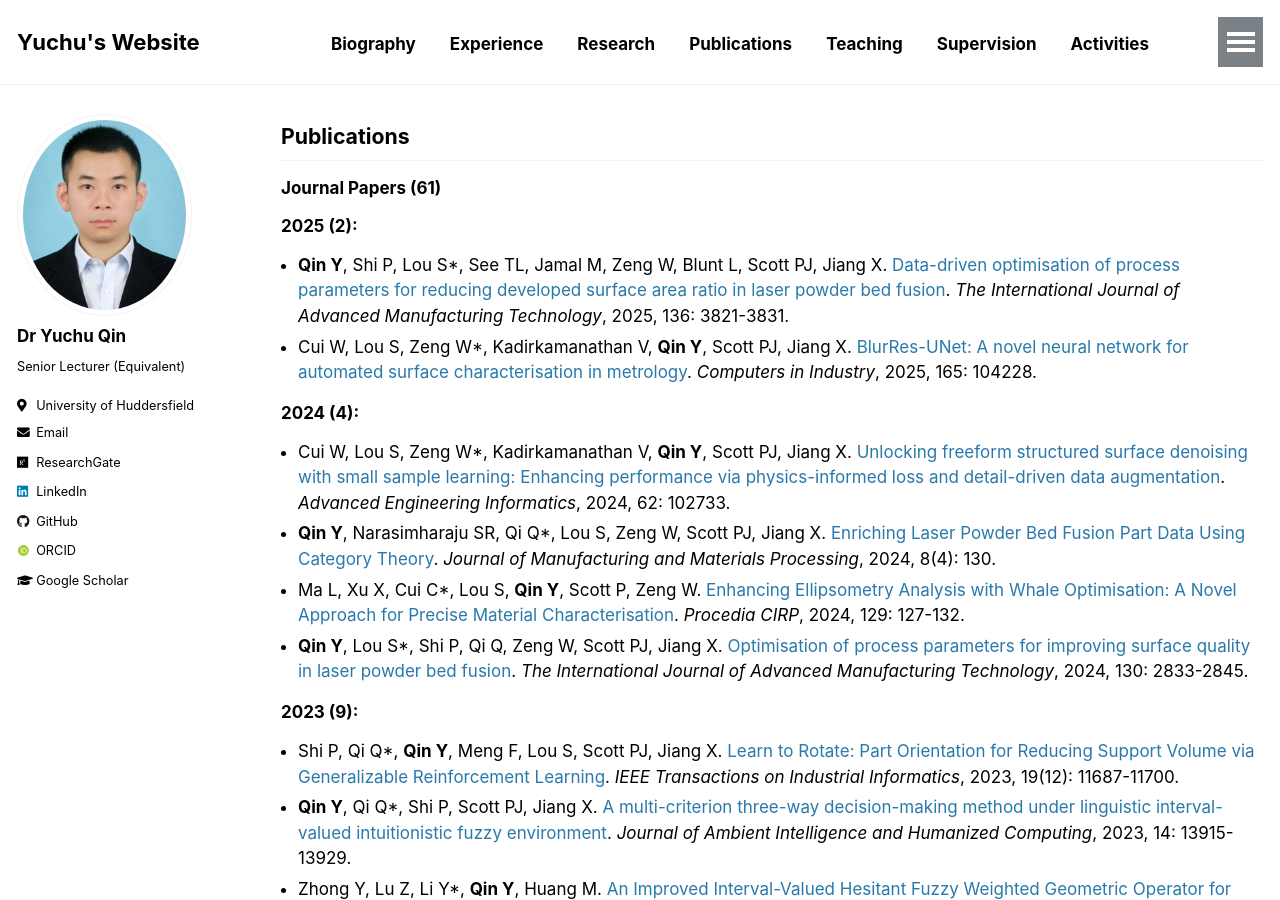
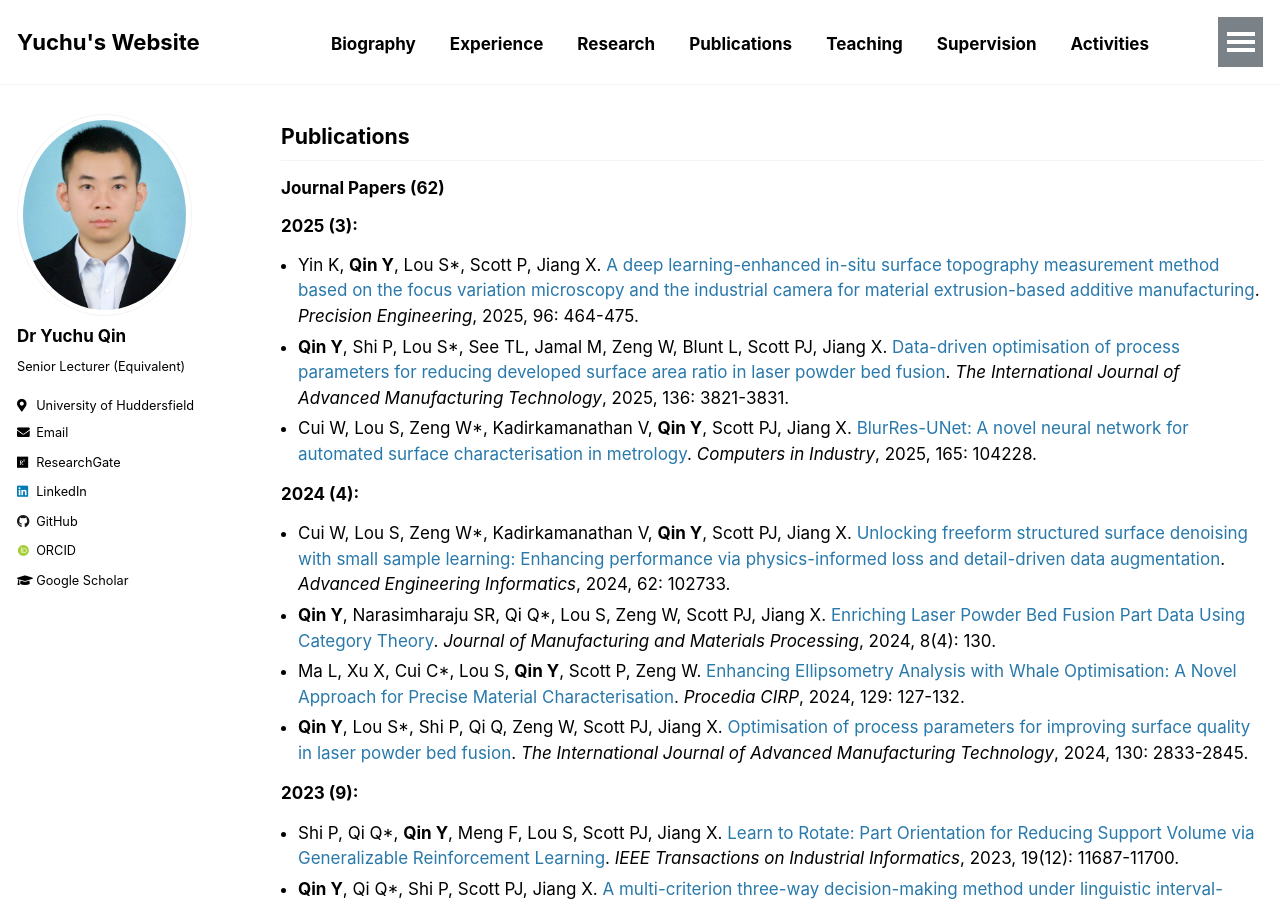
Before and after one commit to yuchu-qin/yuchu-qin.github.io, a Jekyll site: the page built from _pages/publications.md, in a window 1280 px wide and 900 px high. Built offline with Jekyll 4.4.1, drawn with Linux system fonts in a browser that asks for light colours; some web fonts are replaced; our own code applies the rules of GitHub Pages for plain Markdown files.

Commit message:
Update publications.md

```diff
--- a/_pages/publications.md
+++ b/_pages/publications.md
@@ -4,8 +4,9 @@ author_profile: true
 ---
 
 ## Publications
-### Journal Papers (61)
-### 2025 (2):
+### Journal Papers (62)
+### 2025 (3):
+- Yin K, **Qin Y**, Lou S*, Scott P, Jiang X. [A deep learning-enhanced in-situ surface topography measurement method based on the focus variation microscopy and the industrial camera for material extrusion-based additive manufacturing](https://www.sciencedirect.com/science/article/pii/S0141635925002004). _Precision Engineering_, 2025, 96: 464-475.
 - **Qin Y**, Shi P, Lou S*, See TL, Jamal M, Zeng W, Blunt L, Scott PJ, Jiang X. [Data-driven optimisation of process parameters for reducing developed surface area ratio in laser powder bed fusion](https://link.springer.com/article/10.1007/s00170-025-15038-4). _The International Journal of Advanced Manufacturing Technology_, 2025, 136: 3821-3831.
 - Cui W, Lou S, Zeng W*, Kadirkamanathan V, **Qin Y**, Scott PJ, Jiang X. [BlurRes-UNet: A novel neural network for automated surface characterisation in metrology](https://www.sciencedirect.com/science/article/pii/S0166361524001568). _Computers in Industry_, 2025, 165: 104228.
 
```
